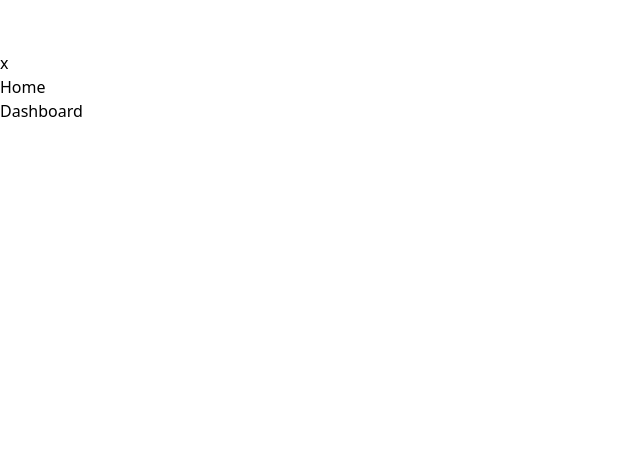
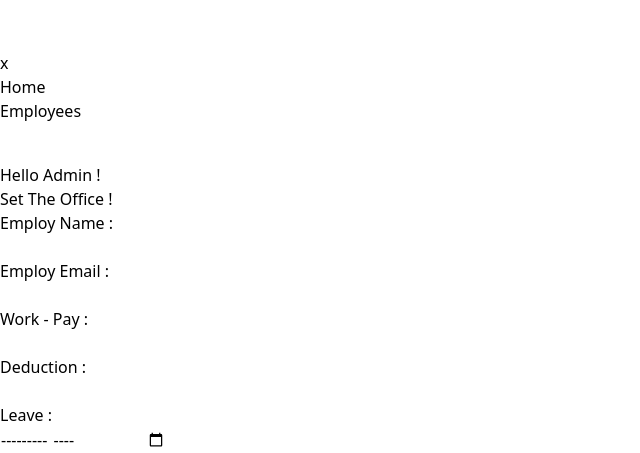
Before and after one commit to Mubasshir08/employ-management, a React (Vite) app in the folder client/: page /admin in a window 1280 px wide. Before the commit this address had no page. Shown: the part 1869-2322 px from the top of the page, without its empty margins (0-640 px from the left). Before the commit the page ends 2032 px from the top, so only its background shows below. Built offline with nearby package versions, Linux system fonts and the light colour scheme.

Commit message:
admin page buildup

```diff
--- a/client/src/App.jsx
+++ b/client/src/App.jsx
@@ -4,6 +4,7 @@ import Navbar from './shared/Navbar';
 import Dashboard from './pages/Dashboard';  // Import the Dashboard component
 import Home from './pages/Home';
 import Login from './pages/login';
+import Admin from './pages/Admin';
 
 function App() {
   return (
@@ -13,6 +14,7 @@ function App() {
         <Route path="/" element={<Home/>}/>
         <Route path="/dashboard" element={<Dashboard />} />
         <Route path="/login" element={<Login />} />
+        <Route path="/admin" element={<Admin />} />
       </Routes>
     </Router>
   );
--- /dev/null
+++ b/client/src/pages/Admin.jsx
@@ -0,0 +1,36 @@
+import React from 'react'
+
+function Admin() {
+  return (
+    <div>
+        <h3 className='text-center text-lg mt-3 mb-2'>Hello Admin !</h3>
+        <h3 className='text-center text-2xl'>Set The Office !</h3>
+        <form action="" method="post">
+          <label htmlFor="name" className='flex justify-around px-5 mt-5'>
+            <h5>Employ Name :</h5>
+            <input type="text" name="name" id="name" className='border-b-2 w-1/2 focus:outline-none'/>
+          </label>
+          <label htmlFor="name" className='flex justify-around px-5 mt-5'>
+            <h5>Employ Email :</h5>
+            <input type="text" name="name" id="name" className='border-b-2 w-1/2 focus:outline-none'/>
+          </label>
+          <label htmlFor="name" className='flex justify-around px-5 mt-5'>
+            <h5>Work - Pay :</h5>
+            <input type="number" name="name" id="name" className='border-b-2 w-1/2 focus:outline-none ml-5'/>
+          </label>
+          <label htmlFor="name" className='flex justify-around px-5 mt-5'>
+            <h5>Deduction :</h5>
+            <input type="number" name="name" id="name" className='border-b-2 w-1/2 focus:outline-none ml-5'/>
+          </label>
+          <label htmlFor="name" className='flex px-10 mt-5'>
+            <h5 className='mr-20'>Leave :</h5>
+            <input type="month" name="name" id="name" className='w-1/5 focus:outline-none ml-1'/>
+            <input type="number" name="name" id="name" className='border-2 w-1/3 focus:outline-none ml-2'/>
+          </label>
+
+        </form>
+    </div>
+  )
+}
+
+export default Admin
--- a/client/src/shared/Sidebar.jsx
+++ b/client/src/shared/Sidebar.jsx
@@ -1,7 +1,10 @@
 import React from 'react';
-import { Link } from 'react-router-dom';
+import { Link, useLocation } from 'react-router-dom';
 
 function Sidebar({ showSidebar, setShowSidebar }) {
+  const location = useLocation();
+  const isAdminPage = location.pathname === '/admin'; // Check if on Admin page
+
   return (
     <>
       <div
@@ -16,14 +19,14 @@ function Sidebar({ showSidebar, setShowSidebar }) {
           x
         </button>
         <ul className="mt-10 ml-6 text-center">
-          <li className='py-3'>
-          <Link to="/" onClick={() => setShowSidebar(false)}>
+          <li className="py-3">
+            <Link to="/" onClick={() => setShowSidebar(false)}>
               Home
             </Link>
           </li>
-          <li className='-ml-2.5'>
-            <Link to="/dashboard" onClick={() => setShowSidebar(false)}>
-              Dashboard
+          <li className="-ml-2.5">
+            <Link to={isAdminPage ? "/employees" : "/dashboard"} onClick={() => setShowSidebar(false)}>
+              {isAdminPage ? "Employees" : "Dashboard"}
             </Link>
           </li>
         </ul>
```
